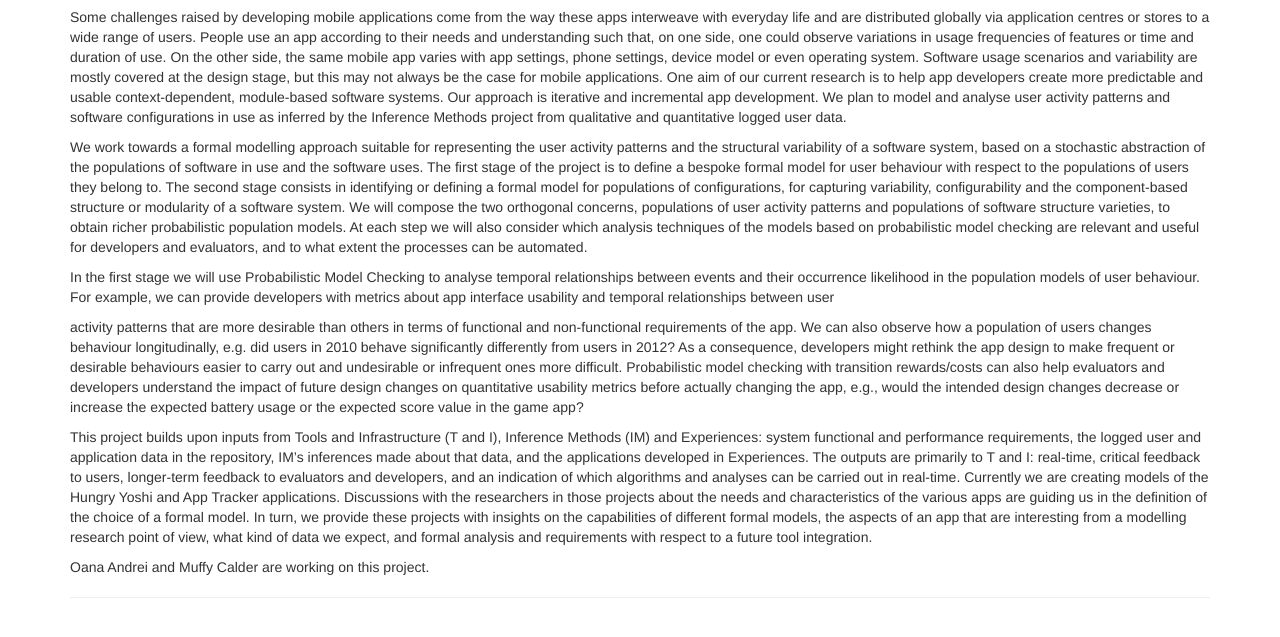
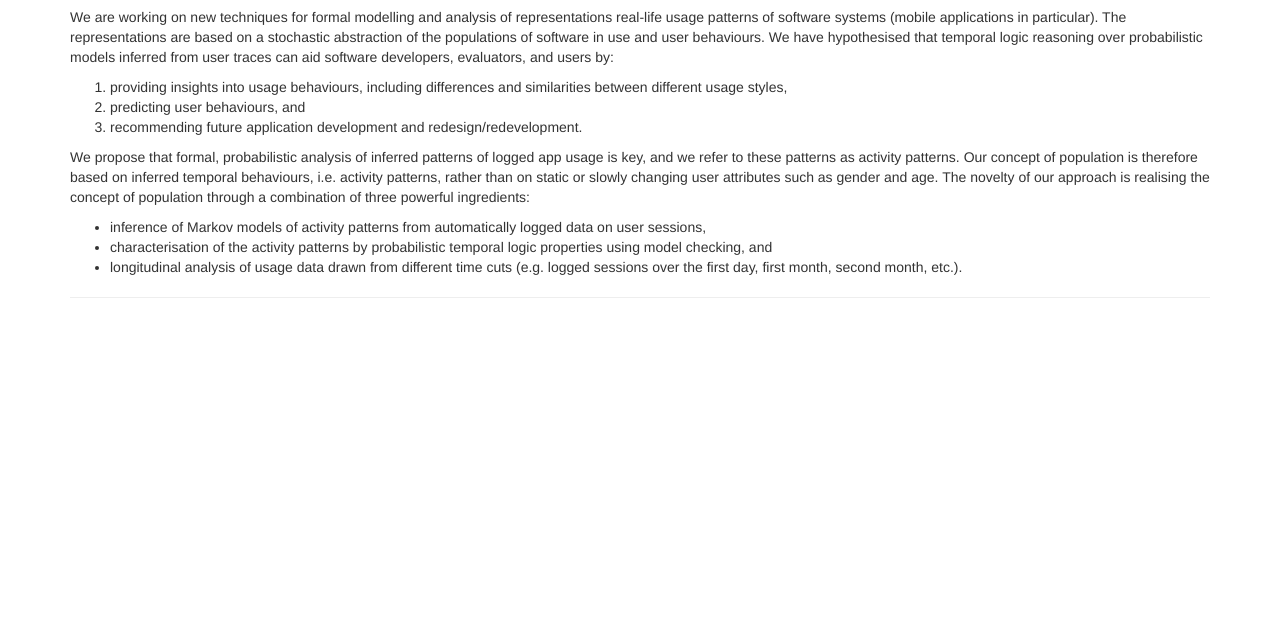
Before and after one commit to sumgroup/sumgroup.github.io, a plain HTML site: page formal.html in a window 1280 px wide. Shown: the part 115-752 px from the top of the page. Drawn offline with nearby package versions, Linux system fonts and the light colour scheme.

Commit message:
formal text from nana

```diff
--- a/formal.html
+++ b/formal.html
@@ -70,22 +70,21 @@
 
 
         <p>
-          Some challenges raised by developing mobile applications come from the way these apps interweave with everyday life and are distributed globally via application centres or stores to a wide range of users. People use an app according to their needs and understanding such that, on one side, one could observe variations in usage frequencies of features or time and duration of use. On the other side, the same mobile app varies with app settings, phone settings, device model or even operating system. Software usage scenarios and variability are mostly covered at the design stage, but this may not always be the case for mobile applications. One aim of our current research is to help app developers create more predictable and usable context-dependent, module-based software systems. Our approach is iterative and incremental app development. We plan to model and analyse user activity patterns and software configurations in use as inferred by the Inference Methods project from qualitative and quantitative logged user data.
+          We are working on new techniques for formal modelling and analysis of representations real-life usage patterns of software systems (mobile applications in particular). The representations are based on a stochastic abstraction of the populations of software in use and user behaviours. We have hypothesised that temporal logic reasoning over probabilistic models inferred from user traces can aid software developers, evaluators, and users by:
         </p>
-        <p>
-          We work towards a formal modelling approach suitable for representing the user activity patterns and the structural variability of a software system, based on a stochastic abstraction of the populations of software in use and the software uses. The first stage of the project is to define a bespoke formal model for user behaviour with respect to the populations of users they belong to. The second stage consists in identifying or defining a formal model for populations of configurations, for capturing variability, configurability and the component-based structure or modularity of a software system. We will compose the two orthogonal concerns, populations of user activity patterns and populations of software structure varieties, to obtain richer probabilistic population models. At each step we will also consider which analysis techniques of the models based on probabilistic model checking are relevant and useful for developers and evaluators, and to what extent the processes can be automated.
-        </p>
-        <p>
-          In the first stage we will use Probabilistic Model Checking to analyse temporal relationships between events and their occurrence likelihood in the population models of user behaviour. For example, we can provide developers with metrics about app interface usability and temporal relationships between user
-        </p>
-        <p>
-          activity patterns that are more desirable than others in terms of functional and non-functional requirements of the app. We can also observe how a population of users changes behaviour longitudinally, e.g. did users in 2010 behave significantly differently from users in 2012? As a consequence, developers might rethink the app design to make frequent or desirable behaviours easier to carry out and undesirable or infrequent ones more difficult. Probabilistic model checking with transition rewards/costs can also help evaluators and developers understand the impact of future design changes on quantitative usability metrics before actually changing the app, e.g., would the intended design changes decrease or increase the expected battery usage or the expected score value in the game app?
-        </p>
-        <p>
-          This project builds upon inputs from Tools and Infrastructure (T and I), Inference Methods (IM) and Experiences: system functional and performance requirements, the logged user and application data in the repository, IM’s inferences made about that data, and the applications developed in Experiences. The outputs are primarily to T and I: real-time, critical feedback to users, longer-term feedback to evaluators and developers, and an indication of which algorithms and analyses can be carried out in real-time. Currently we are creating models of the Hungry Yoshi and App Tracker applications. Discussions with the researchers in those projects about the needs and characteristics of the various apps are guiding us in the definition of the choice of a formal model. In turn, we provide these projects with insights on the capabilities of different formal models, the aspects of an app that are interesting from a modelling research point of view, what kind of data we expect, and formal analysis and requirements with respect to a future tool integration.
-        </p>
-        <p>
-          Oana Andrei and Muffy Calder are working on this project.
+        <ol>
+          <li>providing insights into usage behaviours, including differences and similarities between different usage styles,</li>
+          <li>predicting user behaviours, and</li>
+          <li>recommending future application development and redesign/redevelopment.</li>
+       </ol>
+       <p>
+          We propose that formal, probabilistic analysis of inferred patterns of logged app usage is key, and we refer to these patterns as activity patterns. Our concept of population is therefore based on inferred temporal behaviours, i.e. activity patterns, rather than on static or slowly changing user attributes such as gender and age. The novelty of our approach is realising the concept of population through a combination of three powerful ingredients:
+      </p>
+        <ul>
+             <li>inference of Markov models of activity patterns from automatically logged data on user sessions,</li>
+             <li>characterisation of the activity patterns by probabilistic temporal logic properties using model checking, and</li>
+             <li>longitudinal analysis of usage data drawn from different time cuts (e.g. logged sessions over the first day, first month, second month, etc.).</li>
+          </ul>
         </p>
 
     <hr>
```
